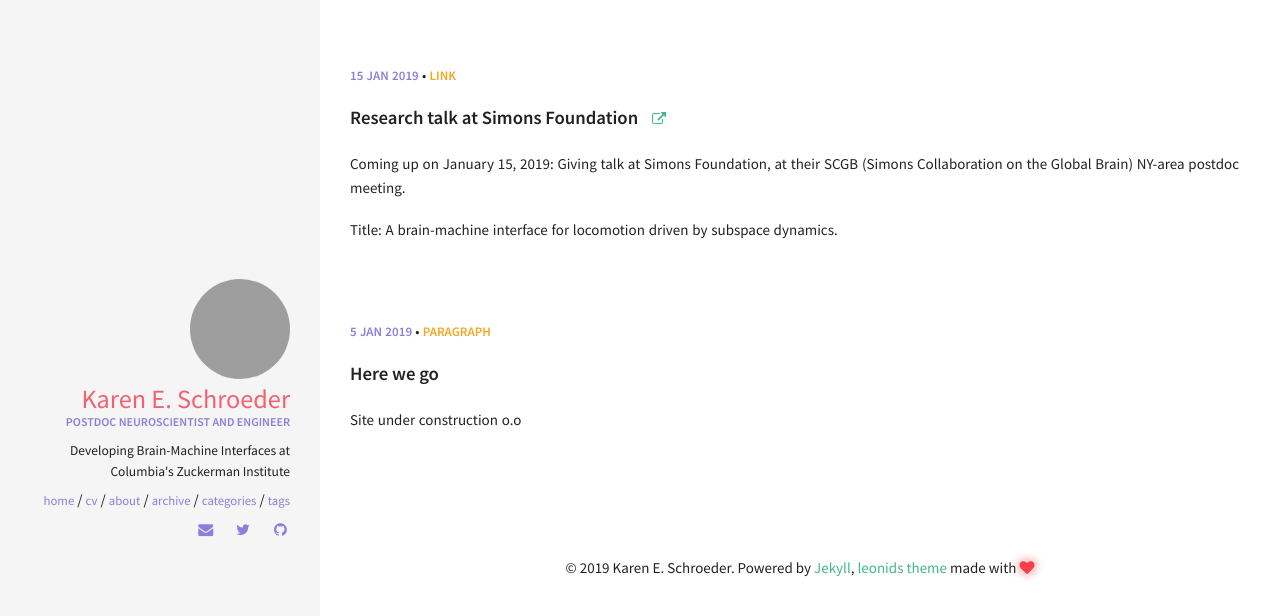
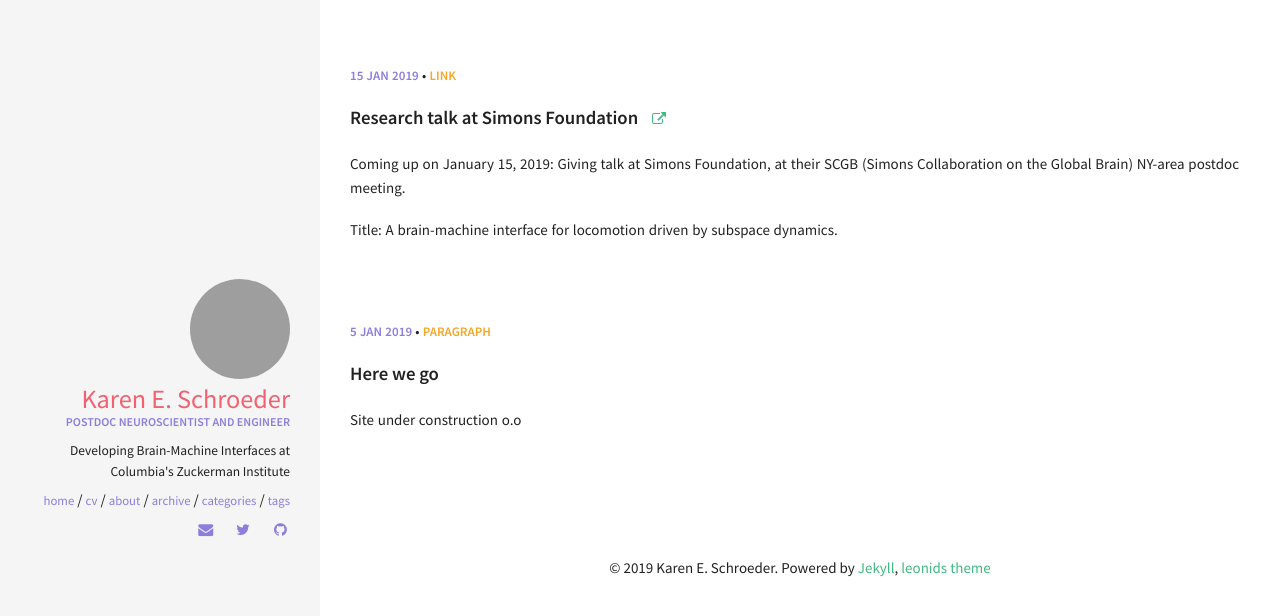
Before and after one commit to karschro/karschro.github.io, a Jekyll site: the page built from index.html, in a window 1280 px wide. Shown: the top 616 px of the page. Built offline with Jekyll 4.4.1, drawn with Linux system fonts in a browser that asks for light colours.

Commit message:
Update footer.html

```diff
--- a/_includes/footer.html
+++ b/_includes/footer.html
@@ -1,3 +1,3 @@
 <footer>
-  &copy; {{ site.time | date: '%Y' }} {{ site.owner.name }}. Powered by <a href="http://jekyllrb.com/">Jekyll</a>, <a href="http://github.com/renyuanz/leonids/">leonids theme</a> made with <i class="fa fa-heart heart-icon"></i>
+  &copy; {{ site.time | date: '%Y' }} {{ site.owner.name }}. Powered by <a href="http://jekyllrb.com/">Jekyll</a>, <a href="http://github.com/renyuanz/leonids/">leonids theme</a>
 </footer>
```
